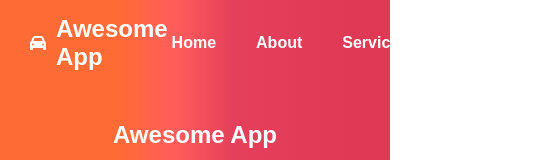
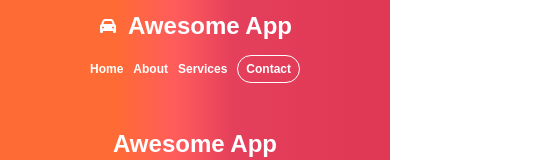
Before and after one commit to shoby056/react_task01, a React (Vite) app: page / in a window 390 px wide. Shown: the top 160 px of the page, 560 px wide, since content can reach past the window. Built offline with nearby package versions, Linux system fonts and the light colour scheme.

Commit message:
Update Nav.css

```diff
--- a/src/componenets/Nav/Nav.css
+++ b/src/componenets/Nav/Nav.css
@@ -1,4 +1,3 @@
-/* Resetting default margins and padding */
 * {
   margin: 0;
   padding: 0;
@@ -7,11 +6,13 @@
 }
 
 .header {
-background: linear-gradient(to right,
+  background: linear-gradient(
+    to right,
     #ff6b35 30%,
     #ff5c5c 45%,
     #e43f5b 60%,
-#e03955 90%);
+    #e03955 90%
+  );
 
   color: white;
   display: flex;
@@ -20,15 +21,13 @@ background: linear-gradient(to right,
   padding: 15px 30px;
 }
 
-
 .logo-container {
   display: flex;
   align-items: center;
   gap: 10px;
 }
 
-
-.links ul{
+.links ul {
   display: flex;
   align-items: center;
   list-style: none;
@@ -39,13 +38,83 @@ background: linear-gradient(to right,
 .links ul li {
   cursor: pointer;
   font-weight: bold;
-
 }
 
-.border{
+.border {
   border-radius: 60px;
   border: 1px solid white;
   padding: 10px;
+}
 
+/* Tablet */
+@media (max-width: 768px) {
+  .header {
+    padding: 15px 20px;
+  }
 
+  .links ul {
+    gap: 20px;
+    padding-right: 0;
   }
+
+  .links ul li {
+    font-size: 14px;
+  }
+
+  .border {
+    padding: 8px 10px;
+  }
+}
+
+/* Mobile */
+@media (max-width: 600px) {
+  .header {
+    flex-direction: column;
+    gap: 15px;
+    padding: 15px;
+  }
+
+  .logo-container {
+    width: 100%;
+    justify-content: center;
+  }
+
+  .links {
+    width: 100%;
+  }
+
+  .links ul {
+    width: 100%;
+    justify-content: center;
+    gap: 15px;
+    flex-wrap: wrap;
+    padding-right: 0;
+  }
+
+  .links ul li {
+    font-size: 13px;
+  }
+
+  .border {
+    padding: 7px 10px;
+  }
+}
+
+/* Small Mobile */
+@media (max-width: 400px) {
+  .header {
+    padding: 12px 10px;
+  }
+
+  .links ul {
+    gap: 10px;
+  }
+
+  .links ul li {
+    font-size: 12px;
+  }
+
+  .border {
+    padding: 6px 8px;
+  }
+}
```
Lines whose indentation alone changed are shown as unchanged.
